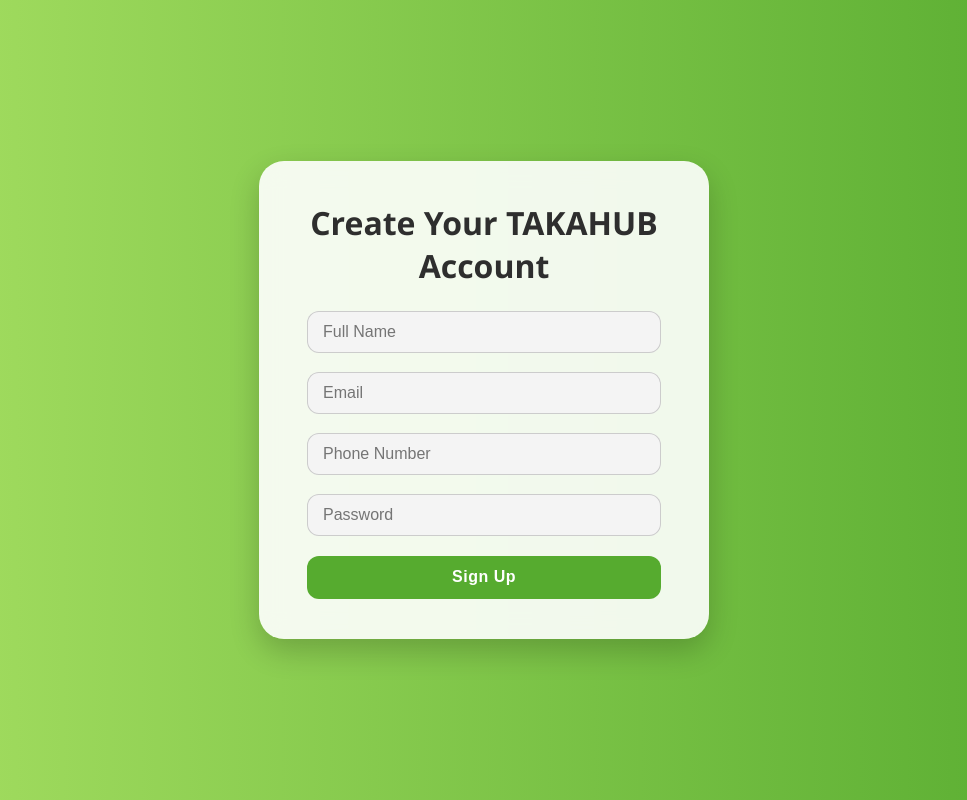
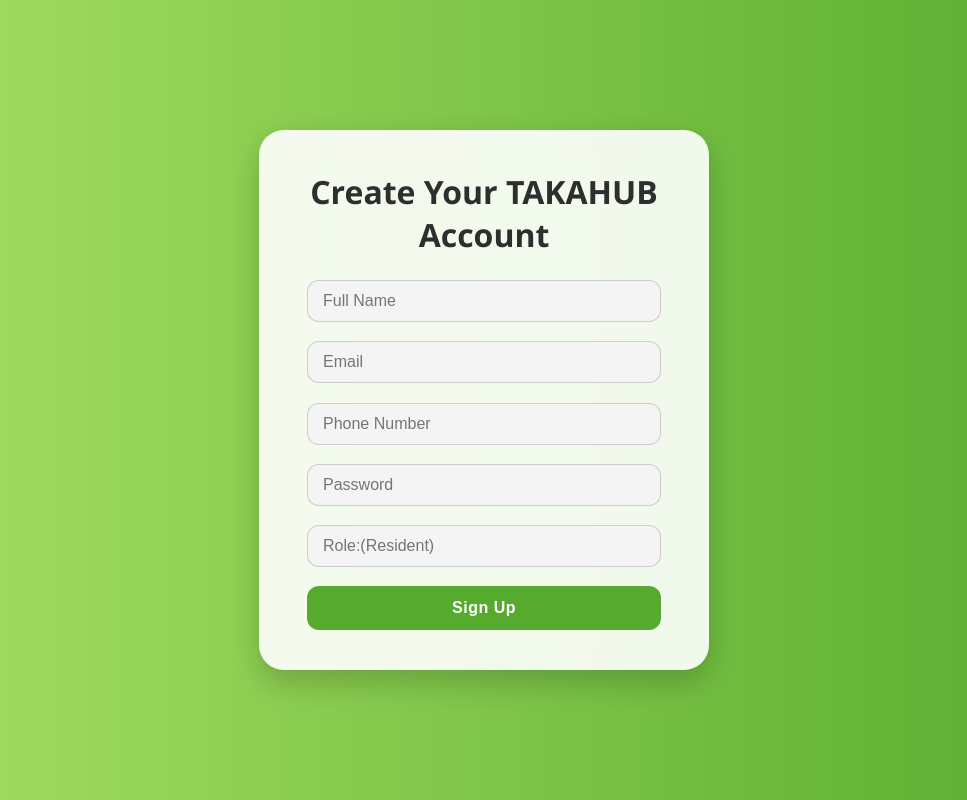
Before and after one commit to Lyndz456/TAKAHUB2, a React (Vite) app in the folder frontend/: page /signup in a window 1280 px wide. Shown: the whole page, without its empty margins (156-1123 px from the left). Built offline with nearby package versions, Linux system fonts and the light colour scheme.

Commit message:
4th push updating user page

```diff
--- a/frontend/src/pages/SignupPage.tsx
+++ b/frontend/src/pages/SignupPage.tsx
@@ -62,6 +62,13 @@
           required
           onChange={handleChange}
         />
+         <input
+          name="role"
+          type="role"
+          placeholder="Role:(Resident)"
+          required
+          onChange={handleChange}
+        />
 
         <button type="submit">Sign Up</button>
 
```
